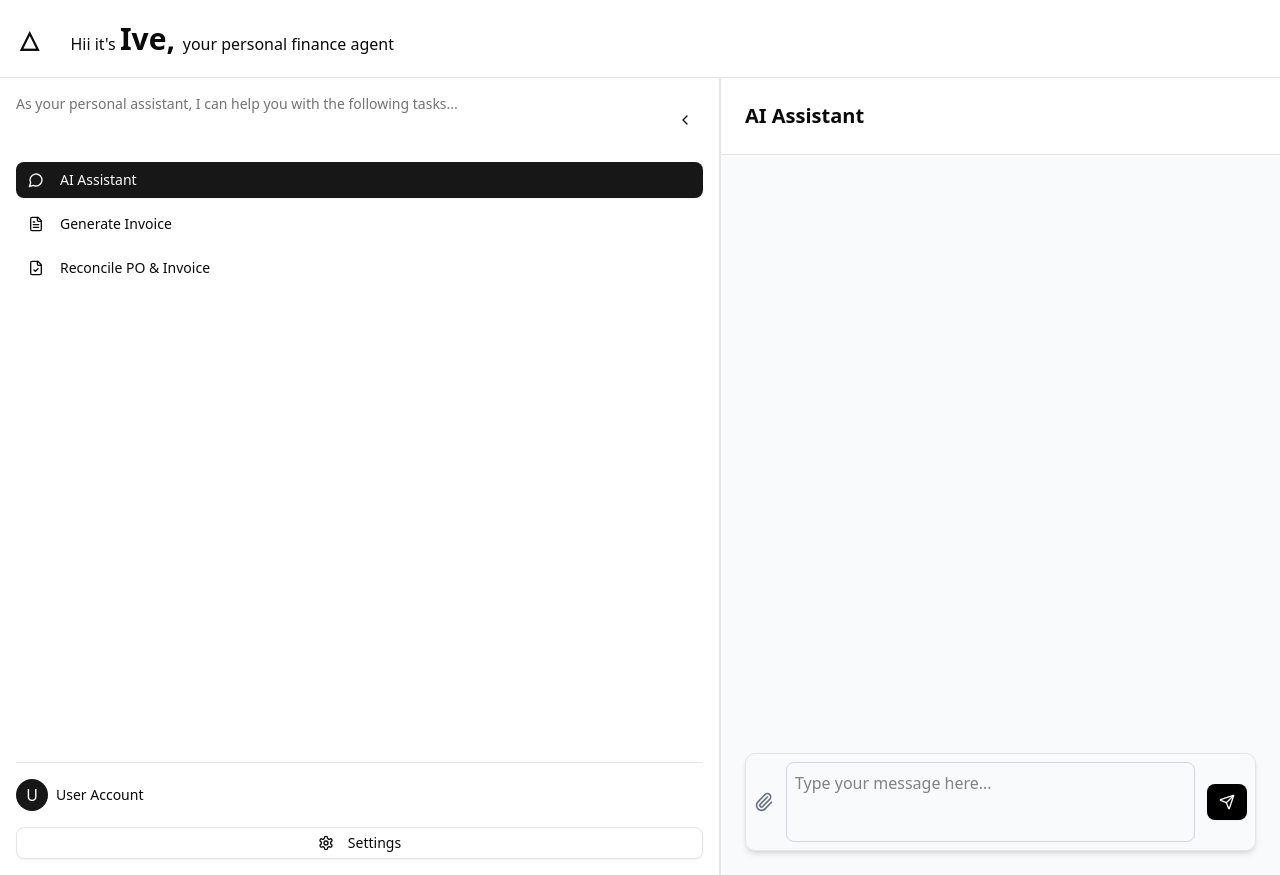
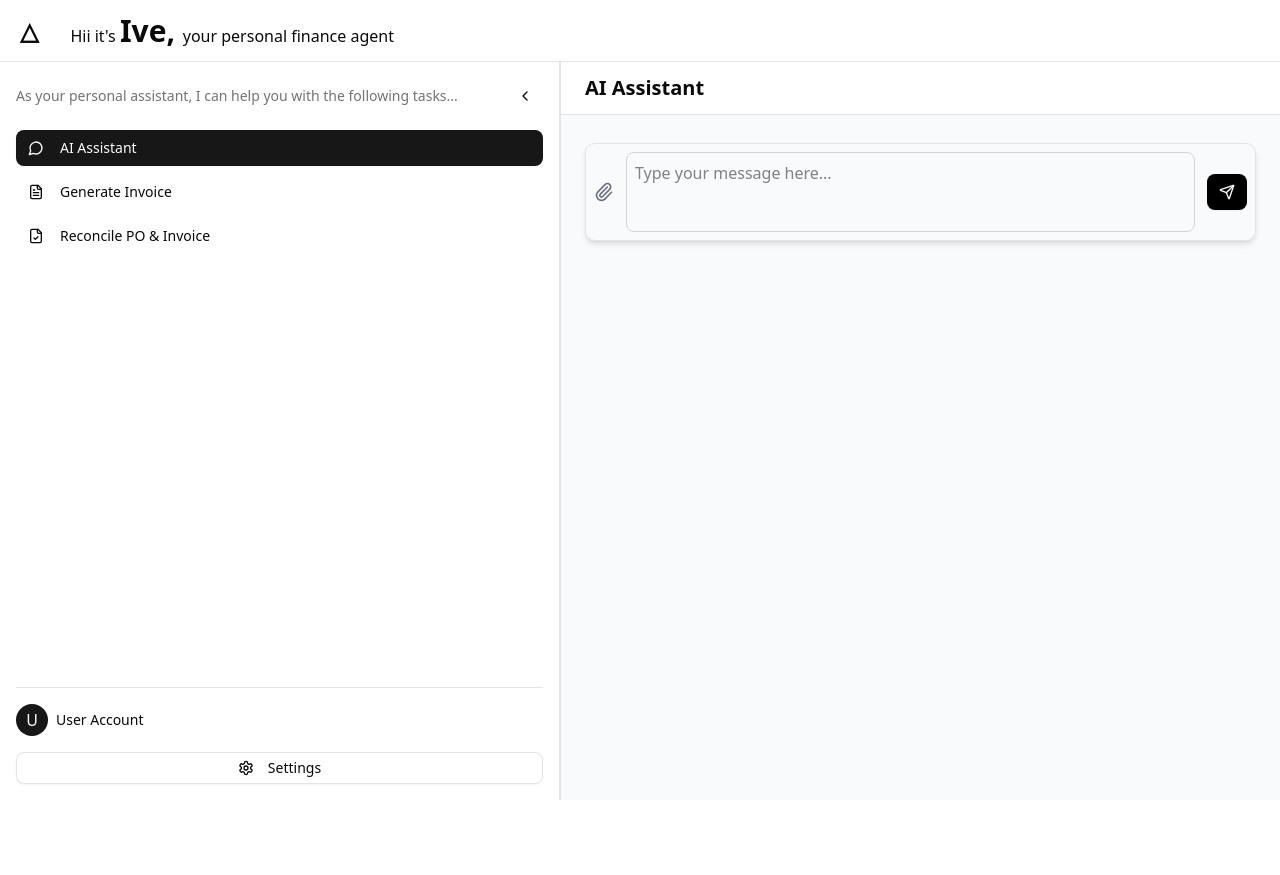
Before and after one commit to tushar-kloud/invoice-management, a React (Vite) app: page / in a window 1280 px wide. After the commit the page ends 800 px from the top, so only its background shows below. Built offline with nearby package versions, Linux system fonts and the light colour scheme.

Commit message:
dev:fixed the irregularities in the frontend code

```diff
--- a/src/components/chatInterface.jsx
+++ b/src/components/chatInterface.jsx
@@ -15,7 +15,7 @@ export default function ChatInterface() {
   }, [messages, setMessages])
 
   return (
-    <div className="flex flex-col h-[calc(100vh-8rem)]">
+    <div className="flex flex-col h-auto">
       <div className="flex-1 overflow-y-auto mb-1 space-top-4">
         <ConversationWindow messages={messages} setMessages={setMessages} />
       </div>
--- a/src/globalComponents/Header.jsx
+++ b/src/globalComponents/Header.jsx
@@ -7,7 +7,7 @@ const Header = () => {
     return (
         <div style={{ display: 'flex', width: '100%' }}>
             <header className="px-5 w-full border-b bg-white">
-                <div className="container mx-auto flex items-center justify-between py-4">
+                <div className="container mx-auto flex items-center justify-between py-2">
                     {/* Logo and Navigation */}
                     <div className="flex items-center space-x-8">
                         {/* Logo */}
--- a/src/components/SideBar.jsx
+++ b/src/globalComponents/SideBar.jsx
@@ -3,26 +3,31 @@ import { ChevronLeft, ChevronRight, MessageCircle, FileText, FileCheck, Settings
 import { Button } from "@/components/ui/button";
 import { cn } from "../lib/utils"
 
-const Sidebar = () => {
+const Sidebar = ({ activeTab, setActiveTab }) => {
   const [collapsed, setCollapsed] = useState(false);
-  const [activeTab, setActiveTab] = useState("chat");
+  //   const [activeTab, setActiveTab] = useState("chat");
 
   return (
     <div
       className={cn(
+        // h-full
         "h-full transition-all border-r bg-white dark:bg-slate-800 p-4 flex flex-col",
-        collapsed ? "w-16" : "w-180"
+        collapsed ? "w-16" : "w-140"
       )}
     >
       <div className="flex items-center justify-between mb-4">
+        <span>
           {/* {!collapsed && (
           <h2 className="text-2xl font-bold text-primary">Invoice AI</h2>
         )} */}
           {!collapsed && (
-        <p className="text-sm text-muted-foreground mb-8">
+            <p className="text-sm text-muted-foreground my-2">
               As your personal assistant, I can help you with the following tasks...
             </p>
+
           )}
+        </span>
+        <span>
           <Button
             variant="ghost"
             size="icon"
@@ -31,6 +36,7 @@ const Sidebar = () => {
           >
             {collapsed ? <ChevronRight className="w-5 h-5" /> : <ChevronLeft className="w-5 h-5" />}
           </Button>
+        </span>
       </div>
 
       {/* {!collapsed && (
--- a/src/pages/layoutPage.jsx
+++ b/src/pages/layoutPage.jsx
@@ -8,71 +8,21 @@ import { MessageCircle, FileText, FileCheck } from "lucide-react"
 import InvoiceGeneration from "../components/invoiceGeneration"
 import ReconcilePO from "../components/reconcilePo"
 import ChatInterface from "../components/chatInterface"
-import Sidebar from "../components/SideBar"
+import Sidebar from "../globalComponents/SideBar"
 
 export default function Home() {
   const [activeTab, setActiveTab] = useState("chat")
   const [message, setMessage] = useState("")
 
   return (
-    <div className="flex bg-slate-50 dark:bg-slate-900">
-      {/* <Header/> */}
-      {/* Sidebar */}
-      {/* <div className="w-64 border-r bg-white dark:bg-slate-800 p-4 flex flex-col">
-        <div className="mb-8">
-          <h2 className="text-2xl font-bold text-primary">Invoice AI</h2>
-          <p className="text-sm text-muted-foreground">Your personal invoice assistant</p>
-        </div>
-
-        <nav className="space-y-2 flex-1">
-          <Button
-            variant={activeTab === "chat" ? "default" : "ghost"}
-            className="w-full justify-start"
-            onClick={() => setActiveTab("chat")}
-          >
-            <MessageCircle className="mr-2 h-4 w-4" />
-            AI Assistant
-          </Button>
-          <Button
-            variant={activeTab === "generate" ? "default" : "ghost"}
-            className="w-full justify-start"
-            onClick={() => setActiveTab("generate")}
-          >
-            <FileText className="mr-2 h-4 w-4" />
-            Generate Invoice
-          </Button>
-          <Button
-            variant={activeTab === "reconcile" ? "default" : "ghost"}
-            className="w-full justify-start"
-            onClick={() => setActiveTab("reconcile")}
-          >
-            <FileCheck className="mr-2 h-4 w-4" />
-            Reconcile PO & Invoice
-          </Button>
-        </nav>
-
-        <div className="mt-auto pt-4 border-t">
-          <div className="flex items-center mb-4">
-            <div className="w-8 h-8 rounded-full bg-primary flex items-center justify-center text-primary-foreground">
-              U
-            </div>
-            <div className="ml-2">
-              <p className="text-sm font-medium">User Account</p>
-
-            </div>
-          </div>
-          <Button variant="outline" size="sm" className="w-full">
-            Settings
-          </Button>
-        </div>
-      </div> */}
-      <div className="mix-w-264 border-r bg-white dark:bg-slate-800 flex flex-col">
-        <Sidebar />
+    <div className="flex h-[calc(100vh-3.9rem)] bg-slate-50 dark:bg-slate-900">
+      <div className="mix-w-200 border-r bg-white dark:bg-slate-800 flex flex-col">
+        <Sidebar activeTab={activeTab} setActiveTab={setActiveTab}  />
       </div>
 
       {/* Main Content */}
       <div className="flex-1 flex flex-col">
-        <header className="border-b bg-white dark:bg-slate-800 p-6">
+        <header className="border-b bg-white dark:bg-slate-800 px-6 py-3">
           <h1 className="text-xl font-semibold">
             {activeTab === "chat" && "AI Assistant"}
             {activeTab === "generate" && "Generate Invoice from PO"}
```
Also changed, not shown: src/App.jsx (+4 -4 lines). Lines whose indentation alone changed are shown as unchanged.
